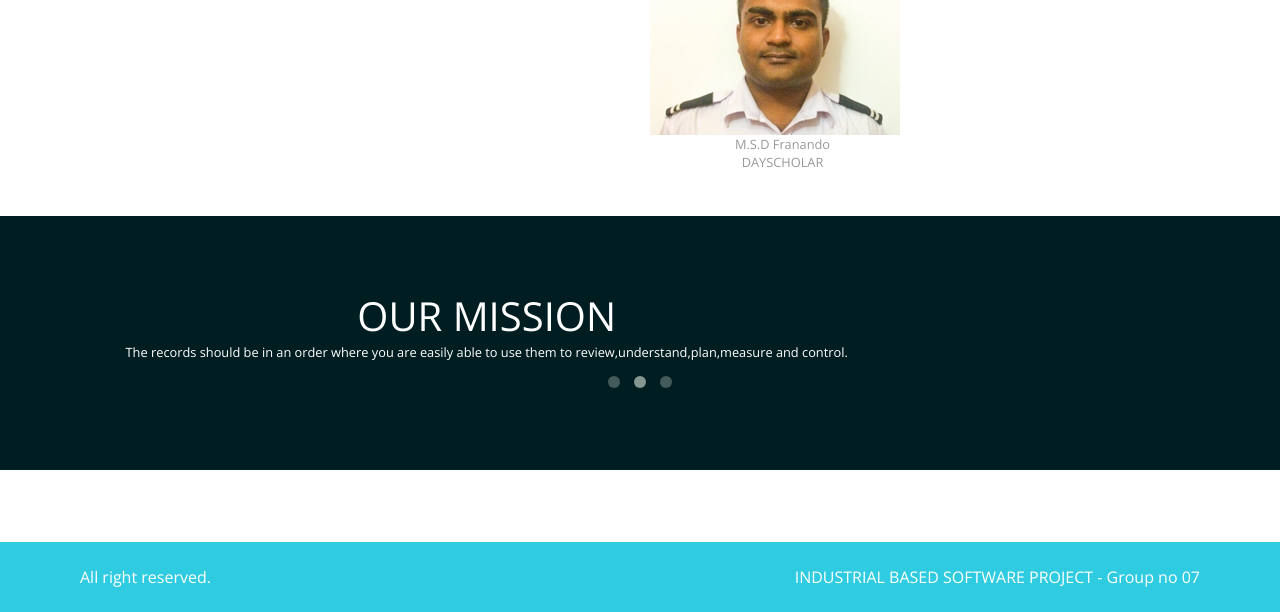
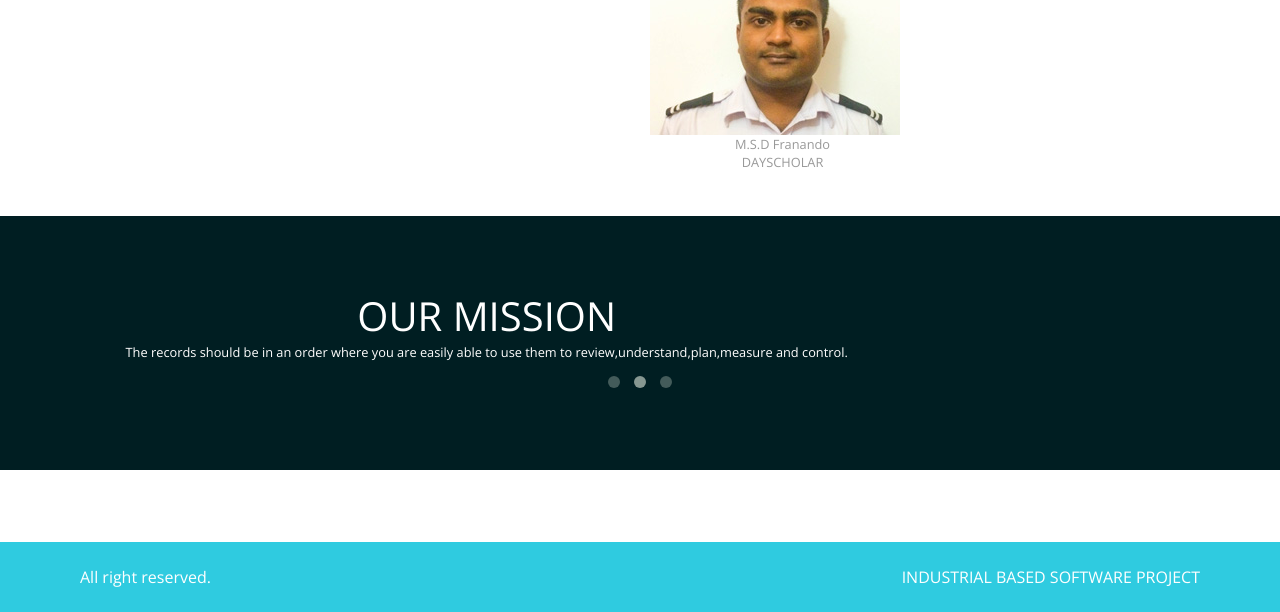
Before and after one commit to shehand96/officesupply, a plain HTML site: page about admin.html in a window 1280 px wide. Shown: the part 609-1221 px from the top of the page. Drawn offline with nearby package versions, Linux system fonts and the light colour scheme.

Commit message:
Update about admin.html

```diff
--- a/about admin.html
+++ b/about admin.html
@@ -128,7 +128,7 @@ DAYSCHOLAR
             </div>
             <div class="s-12 l-6">
                <p class="right">
-                  <a class="right" href="http://www.myresponsee.com" title="Responsee - lightweight responsive framework">INDUSTRIAL BASED SOFTWARE PROJECT - Group no 07</a>
+                  <a class="right" href="http://www.myresponsee.com" title="Responsee - lightweight responsive framework">INDUSTRIAL BASED SOFTWARE PROJECT </a>
                </p>
             </div>
          </div>
```
